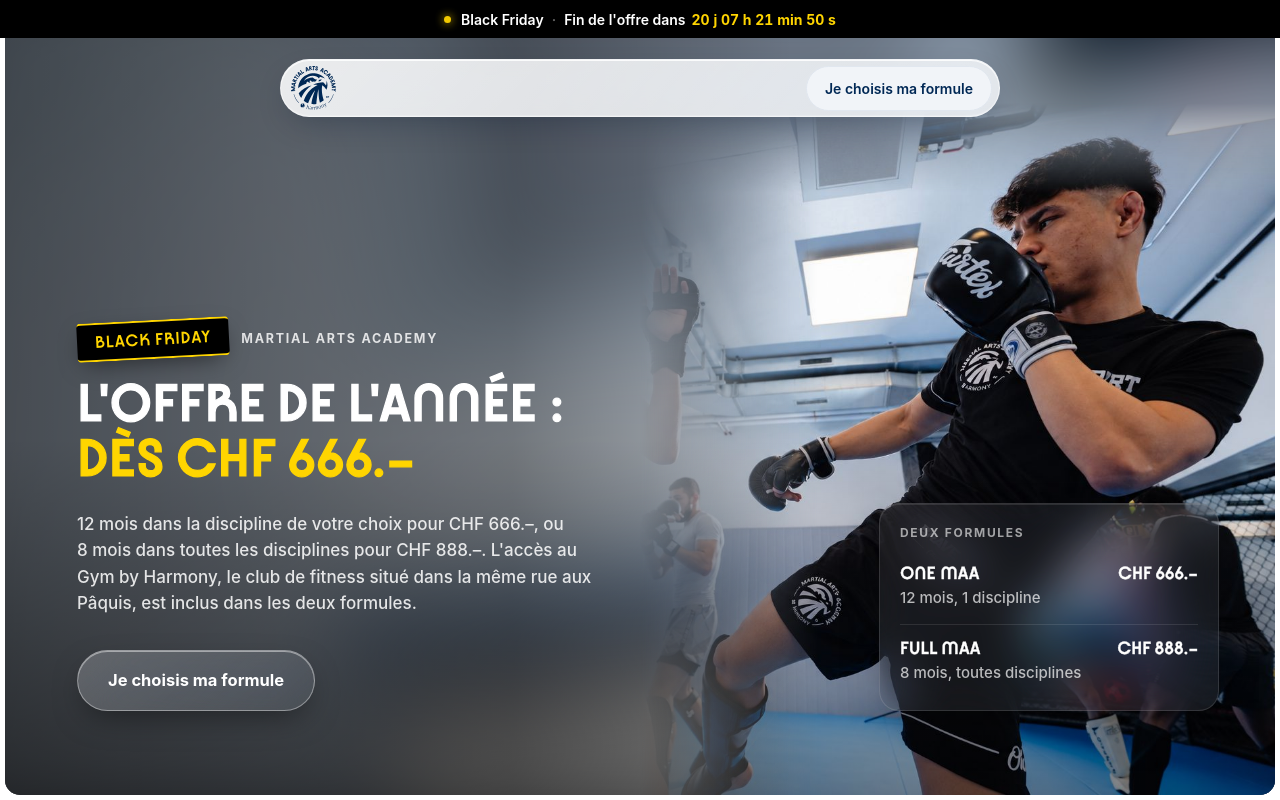
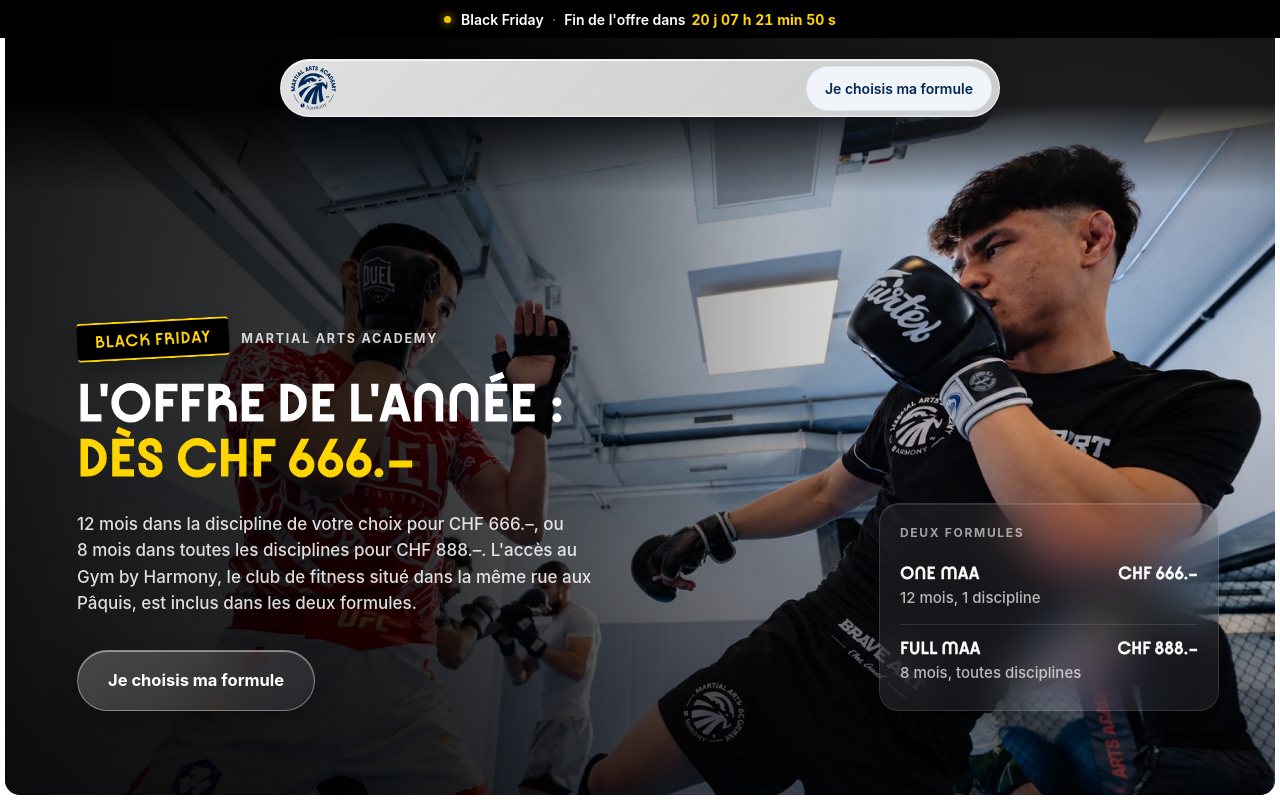
Before and after one commit to HarmonyFitness/offres, a plain HTML site: page blackfriday-maa/index.html in a window 1280 px wide. Shown: the top 800 px of the page. Drawn offline with Linux system fonts and the light colour scheme.

Commit message:
Offre Black Friday MAA — hero ordinateur sans flou : photo en pleine largeur, assombrie à gauche sous le texte (rendu plus naturel) ; config.js?v=2
Co-Authored-By: Claude Opus 5.5 <noreply@anthropic.com>

```diff
--- a/blackfriday-maa/config.js
+++ b/blackfriday-maa/config.js
@@ -35,7 +35,7 @@ window.OFFRE = {
 
   visuels: {
     hero: 'images/hero-blackfriday-maa.jpg',  // même photo que l'offre Halloween MAA · vide = fond noir + logo en filigrane
-    heroPosition: '100% 0',                   // ordinateur : photo calée à droite, cadrée sur le combattant qui frappe (à droite du cliché)
+    heroPosition: '50% 0',                    // cadrage du visuel sur ordinateur (photo en pleine largeur)
     heroAlt: 'Deux combattants de la Martial Arts Academy à l\'entraînement, l\'un armant un coup de pied',
     final: 'images/final-blackfriday-maa.jpg', // fond du bloc final, sous un voile noir · vide = dégradé noir
     finalAlt: 'Entraînement de sports de combat sur les tapis de la Martial Arts Academy'
--- a/blackfriday-maa/index.html
+++ b/blackfriday-maa/index.html
@@ -28,7 +28,7 @@ j=d.createElement(s),dl=l!='dataLayer'?'&l='+l:'';j.async=true;j.src=
 <link rel="preload" href="fonts/Kobe1.1-Bold.woff" as="font" type="font/woff" crossorigin />
 <link rel="preload" as="image" href="images/hero-blackfriday-maa.jpg" fetchpriority="high" />
 
-<script src="config.js?v=1"></script>
+<script src="config.js?v=2"></script>
 <script>
   // Thème + phase posés avant le premier rendu (pas de flash de contenu).
   // ?now=2026-11-25T10:00:00%2B01:00 permet de prévisualiser une autre date.
@@ -134,37 +134,14 @@ j=d.createElement(s),dl=l!='dataLayer'?'&l='+l:'';j.async=true;j.src=
   }
 }
 :root[data-theme="blackfriday"].has-final-img .closing-photo::after { opacity: .86; }
-/* Desktop : photo calée à droite (moitié droite : le second combattant, à gauche du cliché, reste hors cadre),
-   fondu à gauche et en haut */
+/* Ordinateur : la photo en pleine largeur, assombrie à gauche sous le texte (sans flou : rendu naturel) */
 @media (min-width: 901px) {
-  :root[data-theme="blackfriday"].has-hero-img .hero-bg {
-    left: 50%;
-    background-position: var(--hero-pos, 50% 0);
-    -webkit-mask-image: linear-gradient(to right, transparent 0, #000 28%), linear-gradient(to bottom, transparent 0, #000 90px);
-    -webkit-mask-composite: source-in;
-            mask-image: linear-gradient(to right, transparent 0, #000 28%), linear-gradient(to bottom, transparent 0, #000 90px);
-            mask-composite: intersect;
-  }
   :root[data-theme="blackfriday"].has-hero-img .hero::before {
     background:
-      linear-gradient(to right, rgba(0,0,0,.55) 0%, rgba(0,0,0,.35) 40%, transparent 62%),
-      linear-gradient(to top, rgba(0,0,0,.45) 0%, transparent 45%);
-  }
-  /* À gauche de la photo : la même photo, floutée, au lieu d'un aplat noir.
-     Zone neutre du cliché (plafond) agrandie : fond uni, sans tache de couleur des combattants */
-  :root[data-theme="blackfriday"].has-hero-img .hero-bg-blur {
-    display: block;
-    position: absolute; inset: 0; z-index: -3;
-    background: url('images/hero-blackfriday-maa.jpg') 62% 4% / 400% auto no-repeat;
-    filter: blur(40px) brightness(.8) saturate(1.1);
-    transform: scale(1.15);
+      linear-gradient(to right, rgba(0,0,0,.88) 0%, rgba(0,0,0,.72) 34%, rgba(0,0,0,.2) 62%, transparent 80%),
+      linear-gradient(to top, rgba(0,0,0,.55) 0%, transparent 50%);
   }
 }
-/* Petits ordinateurs (1024 px) : texte resserré, le combattant ne passe pas sous le texte */
-@media (min-width: 901px) and (max-width: 1200px) {
-  :root[data-theme="blackfriday"] .hero-sub { max-width: 38ch; }
-}
-.hero-bg-blur { display: none; }
 /* Sélection de texte et focus clavier aux couleurs de l'offre (noir + jaune) */
 :root[data-theme="blackfriday"] ::selection { background: var(--accent); color: #000; }
 /* Mobile et tablette : header collé sous le bandeau, puis masqué une fois le hero passé
@@ -874,7 +851,6 @@ height="0" width="0" style="display:none;visibility:hidden"></iframe></noscript>
 <!-- ============ HERO ============ -->
 <div class="hero-wrap" id="top">
 <section class="hero" id="hero">
-  <div class="hero-bg-blur" aria-hidden="true"></div>
   <div class="hero-bg" role="img" aria-label=""></div>
   <span class="hero-watermark" aria-hidden="true"></span>
   <div class="hero-inner">
```
